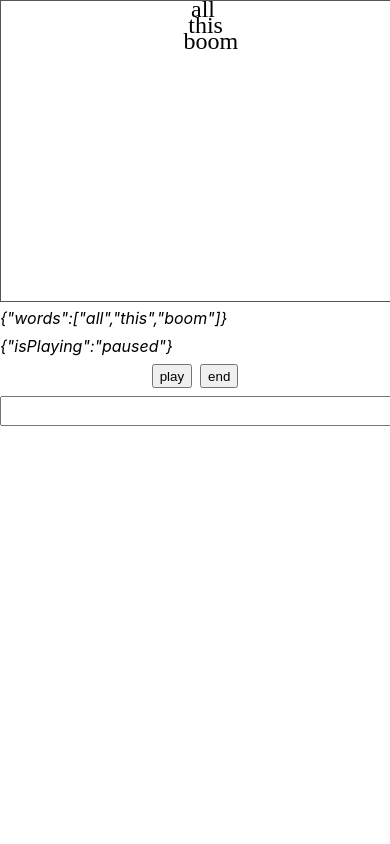
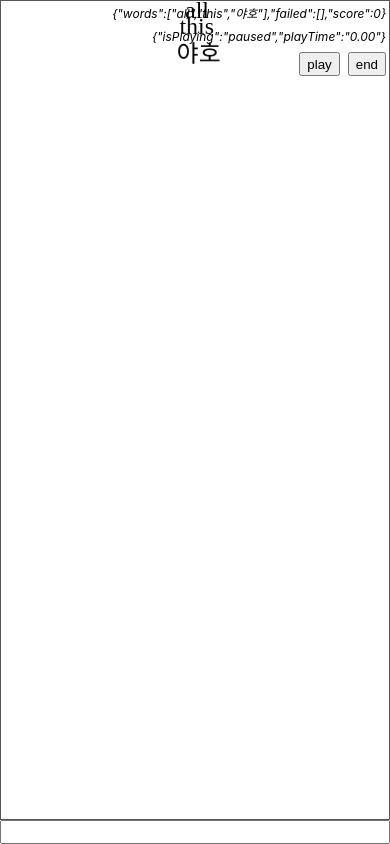
Before and after one commit to Lee-Si-Yoon/rc-minigames, a React (Create React App) app: page /gymbox/typing-game in a window 390 px wide. Built offline with nearby package versions, Linux system fonts and the light colour scheme.

Commit message:
feat: cleanup + mobile view

```diff
--- a/src/index.scss
+++ b/src/index.scss
@@ -1,4 +1,8 @@
+html {
+  height: 100%;
+
   body {
+    height: 100%;
     margin: 0;
     font-family: -apple-system, BlinkMacSystemFont, "Segoe UI", Roboto, Oxygen,
       Ubuntu, Cantarell, "Fira Sans", "Droid Sans", "Helvetica Neue", sans-serif;
@@ -6,7 +10,16 @@
     -moz-osx-font-smoothing: grayscale;
   }
 
+  #root {
+    height: 100%;
+  }
+}
+
 code {
   font-family: source-code-pro, Menlo, Monaco, Consolas, "Courier New",
     monospace;
 }
+
+* {
+  box-sizing: border-box;
+}
--- a/src/pages/gymbox/typing-game/typing-game.tsx
+++ b/src/pages/gymbox/typing-game/typing-game.tsx
@@ -22,30 +22,30 @@
     setInputValue("");
   };
 
+  // TODO setup for mobile
   return (
+    <div style={{ height: "100%", position: "relative" }}>
       <div
         style={{
           display: "flex",
           flexDirection: "column",
           rowGap: "0.5rem",
+          position: "absolute",
+          alignItems: "flex-end",
+          justifyContent: "flex-end",
+          width: "100%",
+          padding: "0.25rem",
+          zIndex: "99",
         }}
       >
-      <Typing
-        ref={ref}
-        width="100%"
-        height={300}
-        initData={{ words: ["all", "this", "boom"] }}
-      />
-      <i>{JSON.stringify(data)}</i>
-      <i>{JSON.stringify(controllerData)}</i>
+        <i style={{ fontSize: "0.75rem" }}>{JSON.stringify(data)}</i>
+        <i style={{ fontSize: "0.75rem" }}>{JSON.stringify(controllerData)}</i>
         <div
           style={{
             display: "flex",
-          width: "100%",
             rowGap: "0.25rem",
             height: "1.5rem",
             columnGap: "0.5rem",
-          justifyContent: "center",
           }}
         >
           <button
@@ -61,7 +61,17 @@
           </button>
           <button onClick={() => setIsPlaying(Phase.END)}>{Phase.END}</button>
         </div>
-      <form onSubmit={onSubmit}>
+      </div>
+      <Typing
+        ref={ref}
+        width="100%"
+        height="calc(100% - 1.5rem)"
+        initData={["all", "this", "야호"]}
+      />
+      <form
+        onSubmit={onSubmit}
+        style={{ width: "100%", position: "fixed", bottom: "0" }}
+      >
         <input
           type="text"
           autoComplete="off"
--- a/src/views/controller.tsx
+++ b/src/views/controller.tsx
@@ -4,13 +4,13 @@
 import InteractionLayer from "./layers/interaction-layer";
 import { CanvasEvents } from "./types";
 import { CanvasDataChangeParams, ControllerChangeParams, Phase } from "./model";
-import { DataProps } from "./layers/model";
+import { Words } from "./layers/model";
 
 interface ControllerConstructor {
   backgroundLayer: HTMLCanvasElement;
   dataLayer: HTMLCanvasElement;
   interactionLayer: HTMLCanvasElement;
-  initData?: DataProps;
+  initData?: Words;
 }
 
 class Controller extends EventDispatcher {
@@ -24,8 +24,7 @@
   private interactionLayer: InteractionLayer;
 
   private isPlaying: Phase = Phase.END;
-  private timer: number = 0;
-  private lastTime: number = 0;
+  private timeStamp: number = 0;
   private fps: number = 60;
   private interval: number = 1000 / this.fps;
 
@@ -42,7 +41,7 @@
     });
     this.dataLayer = new DataLayer({
       canvas: dataLayer,
-      initData,
+      initData: initData,
     });
     this.interactionLayer = new InteractionLayer({
       canvas: interactionLayer,
@@ -78,14 +77,14 @@
     this.interactionLayer.setDpr(dpr);
   }
 
-  setWidths(width: number, devicePixelRatio?: number) {
+  private setWidths(width: number, devicePixelRatio?: number) {
     this.width = width;
     this.backgroundLayer.setWidth(width, devicePixelRatio);
     this.dataLayer.setWidth(width, devicePixelRatio);
     this.interactionLayer.setWidth(width, devicePixelRatio);
   }
 
-  setHeights(height: number, devicePixelRatio?: number) {
+  private setHeights(height: number, devicePixelRatio?: number) {
     this.height = height;
     this.backgroundLayer.setHeight(height, devicePixelRatio);
     this.dataLayer.setHeight(height, devicePixelRatio);
@@ -107,88 +106,94 @@
   }
 
   emitControllerChangeEvent(params: ControllerChangeParams) {
-    this.emit(CanvasEvents.SET_ISPLAYING, params);
+    this.emit(CanvasEvents.CONTROLLER_EVENT, params);
   }
 
   emitCurrentData() {
-    this.emitDataChangeEvent({ data: this.dataLayer.getCopiedData() });
+    this.emitDataChangeEvent({
+      data: this.dataLayer.getCopiedData(),
+    });
   }
 
   emitControllerData() {
     const copiedData = JSON.parse(
-      JSON.stringify({ isPlaying: this.isPlaying })
+      JSON.stringify({
+        isPlaying: this.isPlaying,
+        playTime: (this.timeStamp / 1000).toFixed(2),
+      })
     );
     this.emitControllerChangeEvent({ data: copiedData });
   }
 
-  setIsPlaying(isPlaying: Phase) {
-    this.isPlaying = isPlaying;
+  setIsPlaying(phase: Phase) {
+    this.isPlaying = phase;
     this.backgroundLayer.render();
     this.playFrames();
-    this.emitControllerData();
   }
 
+  /**
+   * @summary on keyboard event
+   */
   removeText(text: string) {
     this.dataLayer.spliceTextByString(text);
+    this.dataLayer.render();
     this.emitCurrentData();
   }
 
   playGame() {
-    if (this.lastTime === 0) {
+    if (this.timeStamp === 0) {
       this.dataLayer.initialize();
     }
-
     const texts = this.dataLayer.getTexts();
 
-    if (this.isPlaying === Phase.END) {
-      this.lastTime = 0;
-      this.dataLayer.setPositionsForTexts(texts);
-      this.setIsPlaying(Phase.PAUSED);
-    }
-
-    this.dataLayer.render();
-
-    if (this.isPlaying === Phase.PLAYING) {
-      texts.forEach((text) => text.updatePositionByVelocity());
-    }
+    texts.forEach((text) => text.updatePositionByVelocity());
 
     const overflowedText = texts.find(
       (text) => text.getPosition().y >= this.height
     );
-
     if (overflowedText) {
-      this.removeText(overflowedText.getTextData());
+      this.dataLayer.spliceTextByString(overflowedText.getTextData());
+      this.dataLayer.moveDataWordToFailed(overflowedText.getTextData());
       this.emitCurrentData();
     }
 
     if (texts.length <= 0) {
       this.setIsPlaying(Phase.END);
-      this.dataLayer.render();
     }
+
+    this.dataLayer.render();
   }
 
   playFrames(): void {
+    let timer = 0;
+    let lastTime = 0;
+    /**
+     * @url https://developer.mozilla.org/en-US/docs/Web/API/window/requestAnimationFrame#examples
+     * timeStamp is automatically allocated
+     */
     const animate = (timeStamp: number) => {
-      /**
-       * @url https://developer.mozilla.org/en-US/docs/Web/API/window/requestAnimationFrame#examples
-       * timeStamp is automatically allocated
-       */
-      const deltaTime = timeStamp - this.lastTime;
-      this.lastTime = timeStamp;
+      const deltaTime = timeStamp - lastTime;
+      lastTime = timeStamp;
+      this.timeStamp = lastTime;
 
-      if (this.timer > this.interval) {
-        this.timer = 0;
+      if (timer > this.interval) {
+        timer = 0;
         this.playGame();
       }
 
-      this.timer += deltaTime;
-
       if (this.isPlaying === Phase.PLAYING) {
         requestAnimationFrame(animate);
+        timer += deltaTime;
       }
+
+      this.emitControllerData();
     };
-    /* this.lastTime is actual timeStamp */
-    animate(this.lastTime);
+    if (this.isPlaying === Phase.END) {
+      const texts = this.dataLayer.getTexts();
+      this.dataLayer.setPositionsForTexts(texts);
+      this.dataLayer.render();
+    }
+    animate(this.timeStamp);
   }
 
   destroy() {
--- a/src/views/hooks/use-controller.ts
+++ b/src/views/hooks/use-controller.ts
@@ -12,6 +12,7 @@
     useHandlers(ref);
   const [controllerData, setControllerData] = useState<ControllerProps>({
     isPlaying: Phase.END,
+    playTime: 0,
   });
 
   useEffect(() => {
--- a/src/views/hooks/use-data.ts
+++ b/src/views/hooks/use-data.ts
@@ -1,11 +1,15 @@
 import { MutableRefObject, useCallback, useEffect, useState } from "react";
 import useHandlers from "./use-handlers";
+import { CanvasDataChangeHandler, TypingRef } from "../model";
 import { DataProps } from "../layers/model";
-import { CanvasDataChangeHandler, TypingRef } from "../model";
 
 function useData(ref: MutableRefObject<TypingRef | null>) {
   const { addDataChangeListener, removeDataChangeListener } = useHandlers(ref);
-  const [data, setData] = useState<DataProps>({ words: [] });
+  const [data, setData] = useState<DataProps>({
+    words: [],
+    score: 0,
+    failed: [],
+  });
 
   useEffect(() => {
     const listener: CanvasDataChangeHandler = ({ data: canvasData }) => {
--- a/src/views/layers/data-layer.tsx
+++ b/src/views/layers/data-layer.tsx
@@ -2,20 +2,15 @@
 import { DataLayerConstructor, DataProps, Words } from "./model";
 import Text from "../text/text";
 
-/**
- * @url https://github.com/hyukson/hangul-util
- * @description 한글
- */
 class DataLayer extends BaseLayer {
-  private data: DataProps = { words: [] };
   private texts: Text[] = [];
-  private score: number = 0;
+  private data: DataProps = { words: [], failed: [], score: 0 };
 
   constructor({ canvas, initData }: DataLayerConstructor) {
     super({ canvas });
 
     if (initData) {
-      this.data = initData;
+      this.data = { words: initData, failed: [], score: 0 };
     }
   }
 
@@ -56,24 +51,38 @@
       const { width, height } = text.getDimension();
       // FIXME center canvas
       text.setPosition({
-        x: this.width / 2 - width / 2,
+        x: this.width / 2 - width,
         // FIXME get correct height
         y: (index + 1) * height * 2,
       });
-      text.setVelocity({ x: 0, y: 0.5 });
+      text.setVelocity({ x: 0, y: 1 });
     }
   }
 
+  moveDataWordToFailed(word: string): void {
+    const indexOfWords = this.data.words.indexOf(word);
+    this.data.words.splice(indexOfWords, 1);
+    this.data.failed.push(word);
+  }
+
   spliceTextByString(text: string): void {
-    const stringArrayOfTexts: string[] = [];
-    for (const t of this.texts) {
-      stringArrayOfTexts.push(t.getTextData());
-    }
+    const stringArrayOfTexts: string[] = this.texts.map((text) =>
+      text.getTextData()
+    );
     const indexOfParamText = stringArrayOfTexts.indexOf(text);
-    const indexOfWords = this.data.words.indexOf(text);
-    if (indexOfParamText >= 0 && indexOfWords >= 0) {
+    if (indexOfParamText >= 0) {
       this.texts.splice(indexOfParamText, 1);
-      this.data.words.splice(indexOfWords, 1);
+
+      /**
+       * @url https://github.com/hyukson/hangul-util
+       * TODO
+       * 1. extract to independent method
+       * 2. KOR score
+       */
+      const KOR = /[ㄱ-ㅎ|ㅏ-ㅣ|가-힣]/g;
+      if (!KOR.test(text)) {
+        this.data.score += text.length;
+      }
     }
   }
 
--- a/src/views/types.ts
+++ b/src/views/types.ts
@@ -1,4 +1,5 @@
 export enum CanvasEvents {
   DATA_CHANGE = "dataChange",
   SET_ISPLAYING = "isPlaying",
+  CONTROLLER_EVENT = "controllerEvent",
 }
```
Also changed, not shown: src/views/layers/model.ts (+3 -4 lines), src/views/model.ts (+5 -6 lines), src/views/typing.tsx (+4 -4 lines), .stylelintrc.json. Lines whose indentation alone changed are shown as unchanged.
